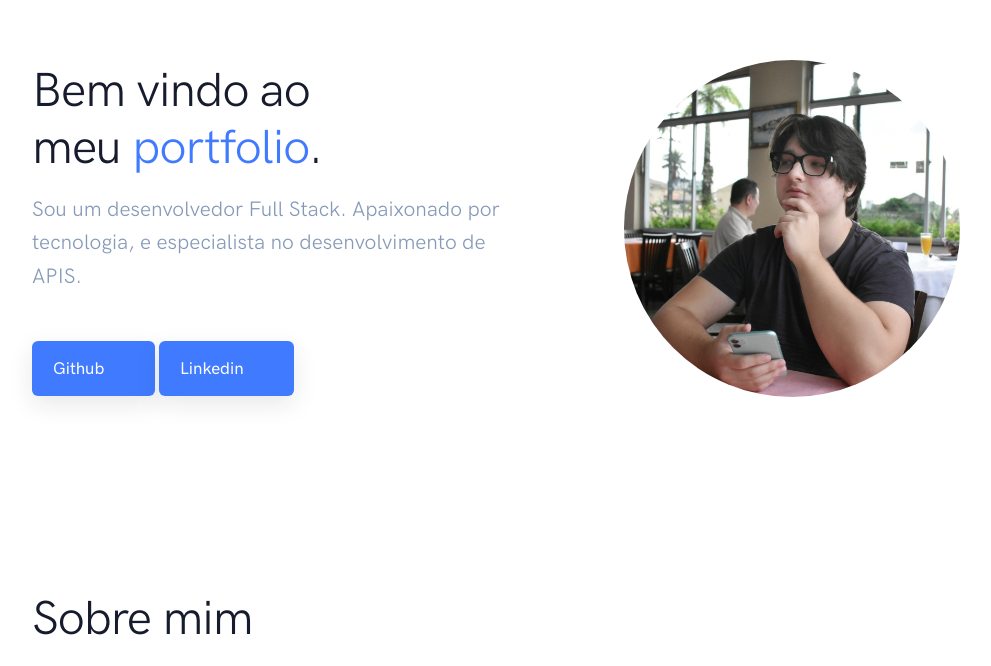
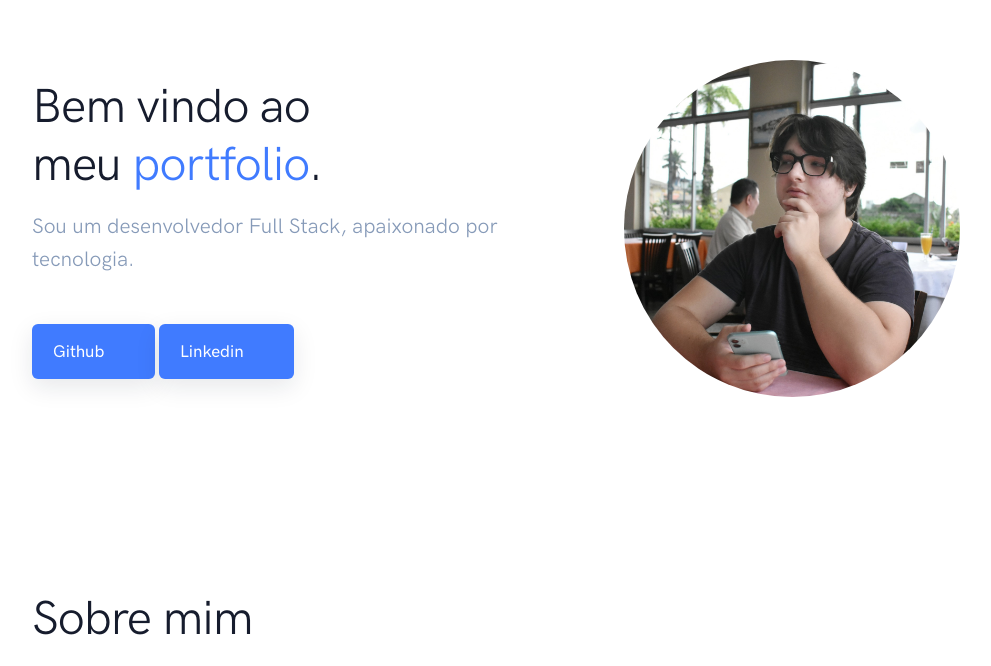
Before and after one commit to LuanColeto/portfolio, a Next.js app: page / in a window 1280 px wide. Shown: the part 132-798 px from the top of the page, without its empty margins (108-1099 px from the left). Built offline with nearby package versions, Linux system fonts and the light colour scheme; a web font is replaced by a local one.

Commit message:
Update mainBanner

```diff
--- a/src/components/MainBanner.tsx
+++ b/src/components/MainBanner.tsx
@@ -19,7 +19,7 @@ export default function MainBanner() {
 
 
                             <p className="lead text-center text-md-start text-muted mb-6 mb-lg-8">
-                                Sou um desenvolvedor Full Stack. Apaixonado por tecnologia, e especialista no desenvolvimento de APIS.
+                                Sou um desenvolvedor Full Stack, apaixonado por tecnologia.
                             </p>
 
                             <div className="text-center text-md-start">
```
Also changed, not shown: next-env.d.ts.
